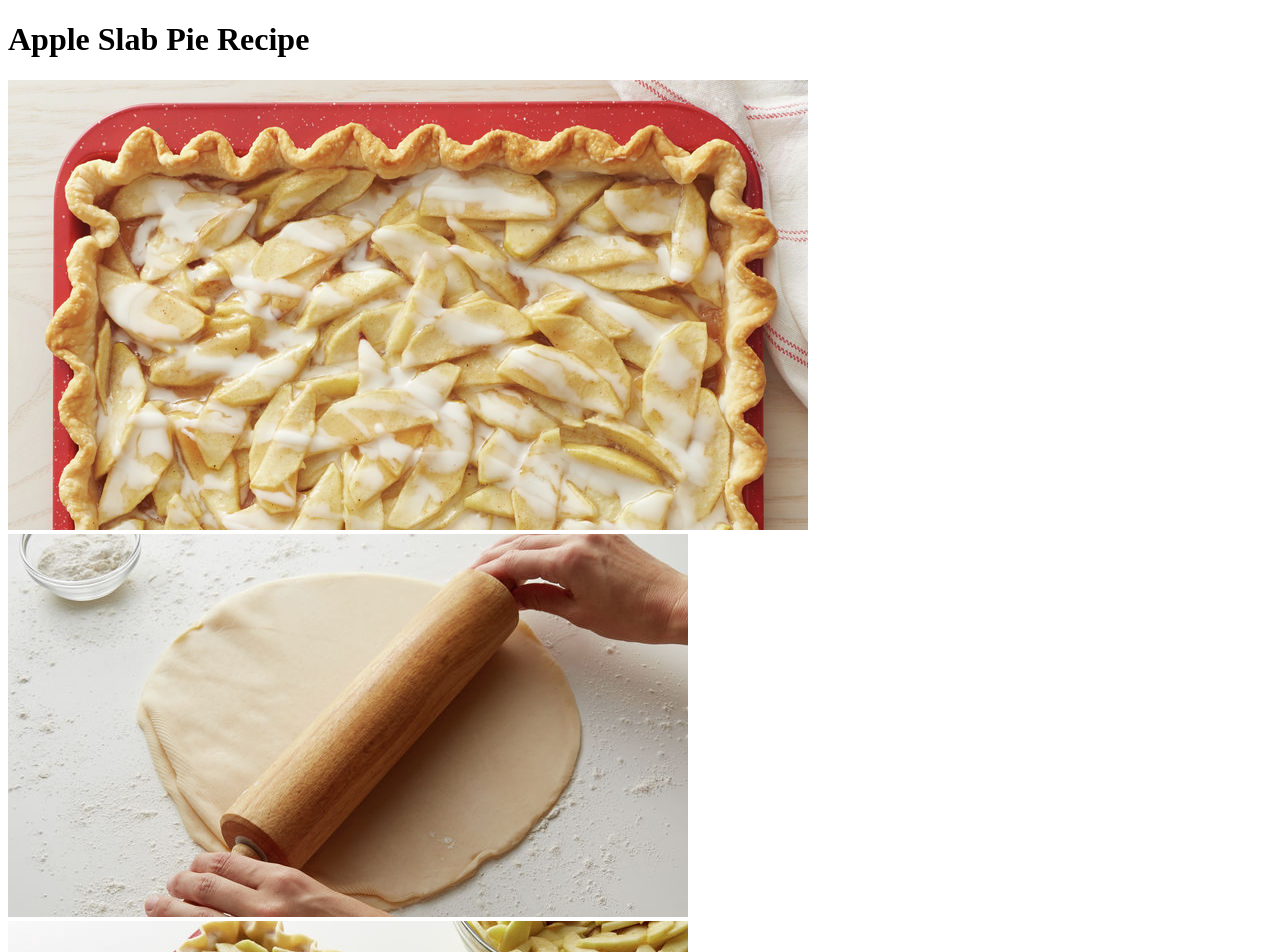
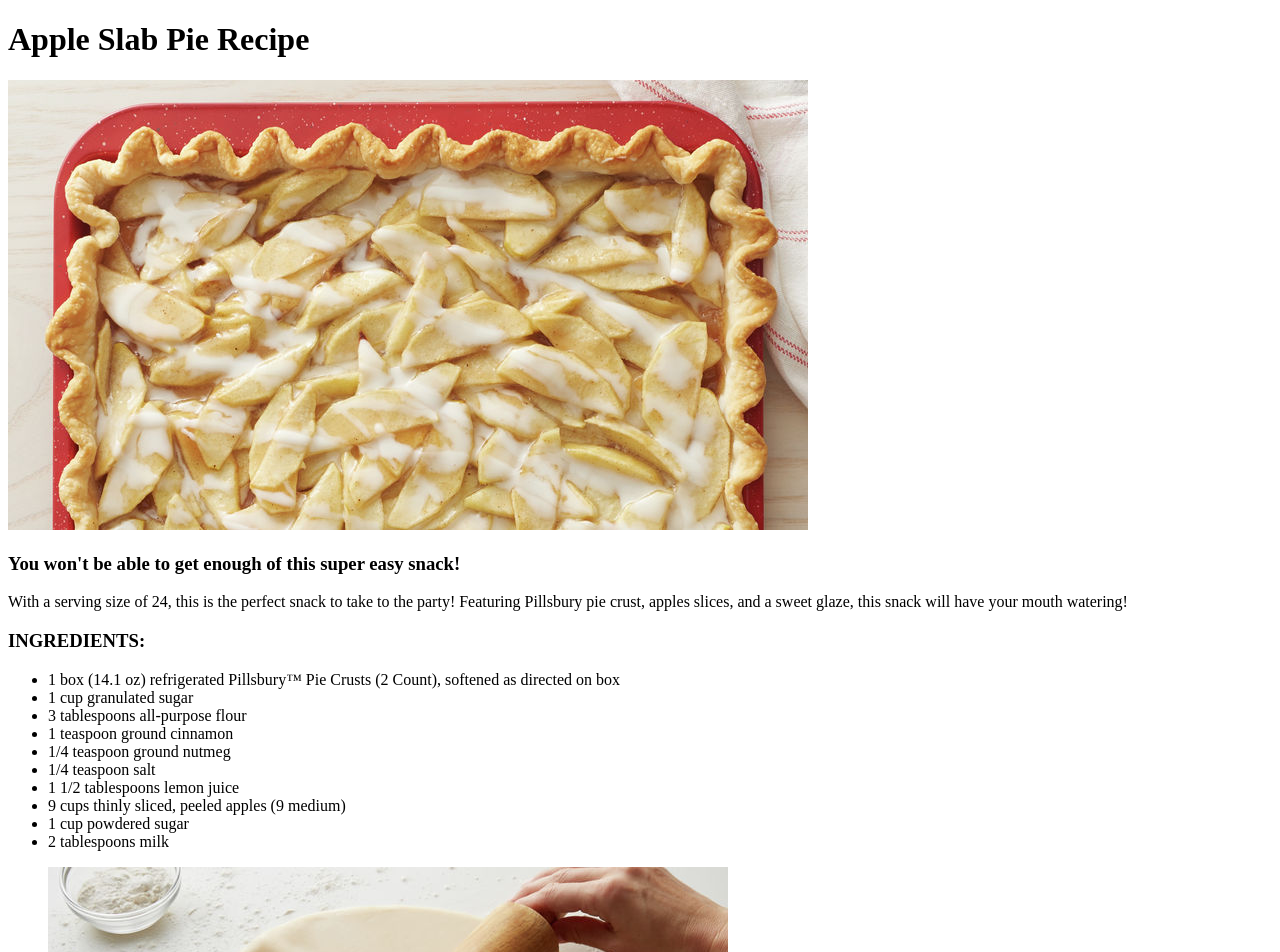
Before and after one commit to Kennedy0201/odin-recipes, a plain HTML site: page recipes/apple_slab_pie.html in a window 1280 px wide. Shown: the top 952 px of the page. Drawn offline with Linux system fonts and the light colour scheme.

Commit message:
Add apple slab pie ingredients

```diff
--- a/recipes/apple_slab_pie.html
+++ b/recipes/apple_slab_pie.html
@@ -12,6 +12,32 @@
         <img src="../images/apple_slab_pie/apple_slab_pie.jpg"
         alt="Apple slab pie is in a baking pan">
 
+        <h3>You won't be able to get enough of this super easy snack!</h3>
+
+        <p>
+            With a serving size of 24, this is the perfect snack to take
+            to the party! Featuring Pillsbury pie crust, apples slices, and
+            a sweet glaze, this snack will have your mouth watering!
+        </p>
+
+        <h3>INGREDIENTS:</h3>
+
+        <ul>
+            <li>1 box (14.1 oz) refrigerated Pillsbury™
+                Pie Crusts (2 Count), softened as directed
+                on box</li>
+            <li>1 cup granulated sugar</li>
+            <li>3 tablespoons all-purpose flour</li>
+            <li>1 teaspoon ground cinnamon</li>
+            <li>1/4 teaspoon ground nutmeg</li>
+            <li>1/4 teaspoon salt</li>
+            <li>1 1/2 tablespoons lemon juice</li>
+            <li>9 cups thinly sliced, peeled apples (9 medium)</li>
+            <li>1 cup powdered sugar</li>
+            <li>2 tablespoons milk</li>
+        </ul>
+
+        <ol>
             <img src="../images/apple_slab_pie/crust.jpg"
             alt="Dough is rolled flat with rolling pin">
 
@@ -20,6 +46,8 @@
 
             <img src="../images/apple_slab_pie/apple_bake.jpg"
             alt="Icing is drizzled over apple pie slab">
+
+        </ol>
     </body>
 
 </html>
```
Lines whose indentation alone changed are shown as unchanged.
